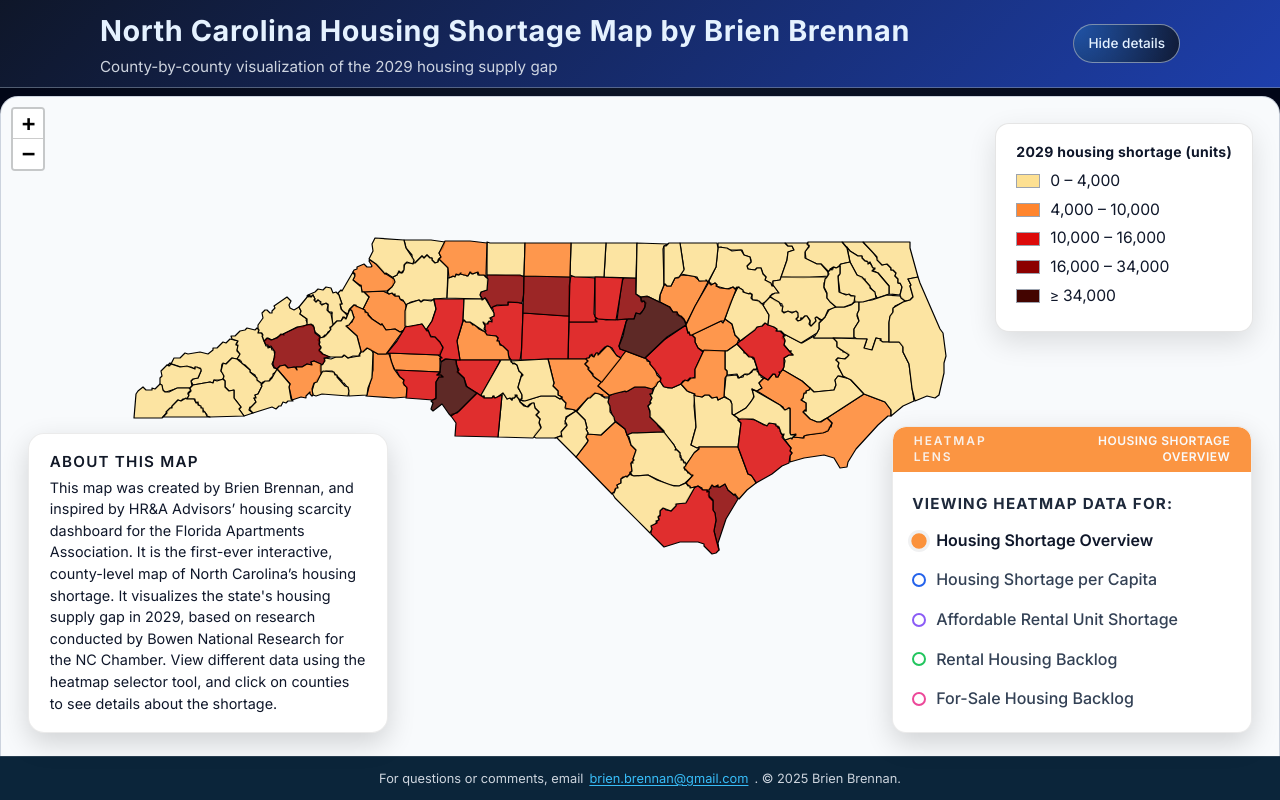
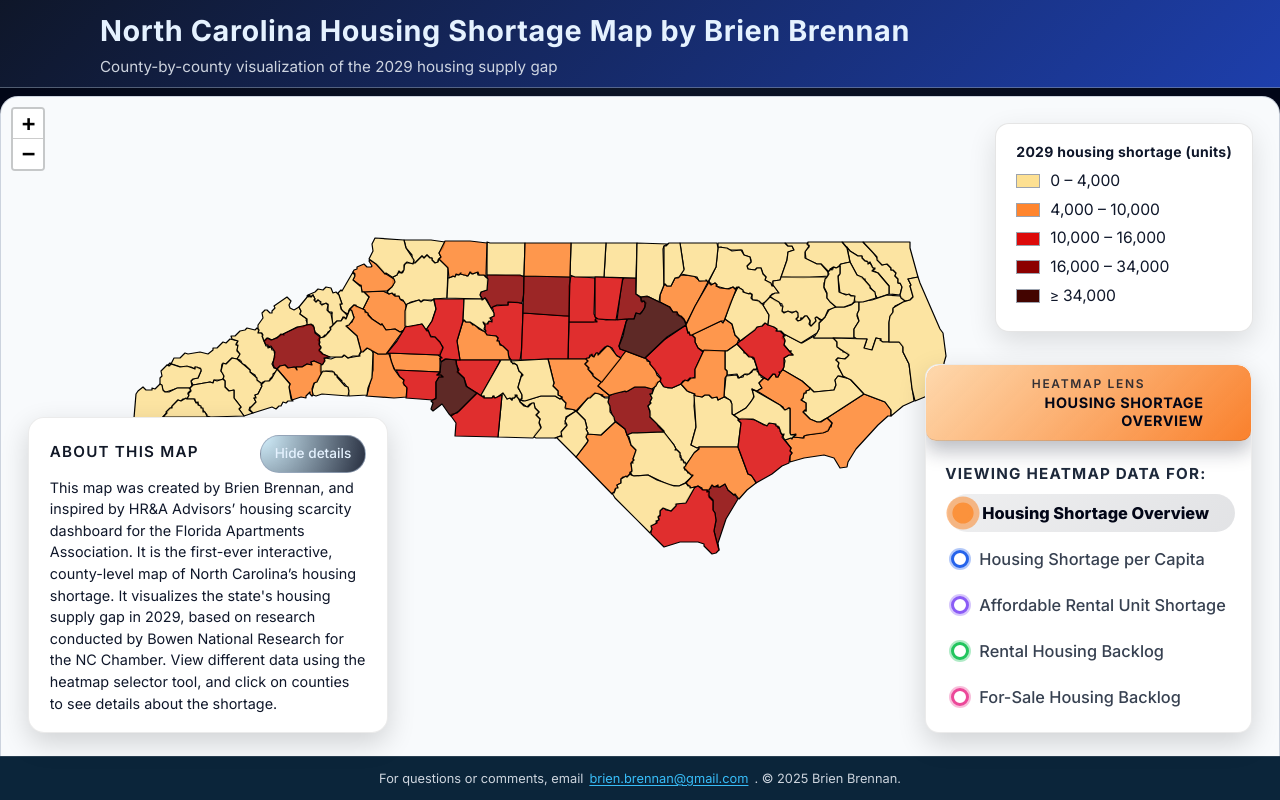
Before and after one commit to Brennan919/nc-housing-map, a Next.js app: page / in a window 1280 px wide. Built offline with nearby package versions, Linux system fonts and the light colour scheme.

Commit message:
Move Hide details button and change lens circle selectors, loudened animation

```diff
--- a/app/NcMap.js
+++ b/app/NcMap.js
@@ -578,7 +578,7 @@ function LensSelector({ activeLensId, setActiveLensId }) {
                   }`}
                   aria-hidden="true"
                 />
-                <span className="lens-label-text">{cfg.shortLabel}</span>
+                <span className="lens-option-label">{cfg.shortLabel}</span>
               </button>
             );
           })}
--- a/app/globals.css
+++ b/app/globals.css
@@ -200,6 +200,37 @@ body {
   letter-spacing: 0.08em;
   color: #111827;
 }
+
+/* ==========================
+   ABOUT PANEL COLLAPSE
+   ========================== */
+
+/* Header row inside the about card */
+.about-panel-header-row {
+  display: flex;
+  align-items: center;
+  justify-content: space-between;
+  gap: 0.5rem;
+  margin-bottom: 0.25rem;
+}
+
+/* The body text area that will collapse/expand */
+.about-panel-body {
+  overflow: hidden;
+  max-height: 260px;
+  transition:
+    max-height 0.24s ease,
+    opacity 0.22s ease,
+    margin-top 0.22s ease;
+  margin-top: 0.25rem;
+}
+
+.about-panel-body-collapsed {
+  max-height: 0;
+  opacity: 0;
+  margin-top: 0;
+}
+
 
 .about-text {
   margin: 0;
@@ -472,134 +503,269 @@ body {
   color: #1e293b !important;
 }
 
-.lens-option {
-  font-size: 1rem !important;
-  font-weight: 500 !important;
-  color: #334155 !important;
+/* =========================
+   LENS OPTIONS – LOUDER UI
+   ========================= */
+
+/* Container for the list */
+.lens-options {
+  display: flex;
+  flex-direction: column;
+  gap: 8px;
 }
 
-.lens-option-active {
-  font-weight: 700 !important;
-  color: #0f172a !important;
+/* Each row (dot + text) */
+.lens-option {
+  border: none;
+  background: transparent;
+  padding: 8px 6px;
+  cursor: pointer;
+  display: flex;
+  align-items: center;
+  font-size: 1.02rem;
+  font-weight: 500;
+  color: #374151;
+  text-align: left;
+
+  border-radius: 999px;
+  transition:
+    color 0.18s ease,
+    background-color 0.18s ease,
+    transform 0.16s ease;
+}
+
+/* Hover: subtle slide and pill background */
+.lens-option:hover {
+  color: #111827;
+}
+
+/* Louder animation: bump the dot a bit on hover */
+.lens-option:hover .lens-dot {
+  transform: scale(1.08);
 }
 
 
-
-.lens-options {
-  display: flex;
-  flex-direction: column;
-  gap: 6px;
+/* Active: much darker + bolder + stronger pill */
+.lens-option-active {
+  font-weight: 750;
+  color: #020617;
+  background: linear-gradient(
+    135deg,
+    rgba(15, 23, 42, 0.07),
+    rgba(15, 23, 42, 0.12)
+  );
+  transform: translateX(3px);
 }
 
-.lens-option {
-  border: none;
-  background: transparent;
-  padding: 6px 0;
-  cursor: pointer;
-  display: flex;
-  align-items: center;
-  font-size: 0.98rem;
-  font-weight: 500;
-  color: #374151;
-  text-align: left;
-  transition: color 140ms ease, transform 140ms ease;
+/* Label span inside each lens-option; you already changed JSX to use this */
+.lens-option-label {
+  font-weight: inherit;
+  font-size: 1.02rem;
 }
 
-.lens-option:hover {
-  color: #111827;
-  transform: translateX(1px);
-}
+/* =============================
+   LENS DOTS – BIGGER / THICKER
+   ============================= */
 
-.lens-option-active {
-  font-weight: 700;
-  color: #111827;
-}
-
-/* Optional: slightly emphasize text for the active lens */
-.lens-option-active .lens-label-text {
-  font-weight: 600;
-}
-
-/* Smooth motion for the dots themselves */
+/* Base dot style – larger + animated */
 .lens-dot {
-  width: 14px;
-  height: 14px;
+  width: 18px;
+  height: 18px;
   border-radius: 999px;
   margin-right: 10px;
-  border-width: 2px;
+
+  border-width: 3px;
   border-style: solid;
   background: #ffffff;
   box-sizing: border-box;
-  transition: transform 140ms ease, box-shadow 140ms ease;
-}
 
-/* Gentle hover scale */
-.lens-option:hover .lens-dot {
-  transform: scale(1.05);
-}
-
-/* Slightly larger + subtle halo for the active lens */
-.lens-option-active .lens-dot {
-  transform: scale(1.1);
-  box-shadow: 0 0 0 3px rgba(15, 23, 42, 0.06);
+  /* smooth animation */
+  transition:
+    background-color 0.2s ease,
+    transform 0.2s ease,
+    box-shadow 0.2s ease;
 }
 
 
+/* Hover: slight grow */
+.lens-option:hover .lens-dot {
+  transform: scale(1.08);
+}
 
-/* Base dot style */
-.lens-dot {
-  width: 14px;
-  height: 14px;
-  border-radius: 999px;
-  margin-right: 10px;
-  border-width: 2px;
-  border-style: solid;
-  background: #ffffff;
-  box-sizing: border-box;
+/* Active: louder pop + halo (background stays white) */
+.lens-option-active .lens-dot {
+  transform: scale(1.22);
 }
 
 
-/* Palette-specific dot outlines (match the choropleth palettes) */
+/* Palette-specific dot outlines (match your existing colors) */
 .lens-dot-overview {
   border-color: #fb923c; /* orange */
+}
+.lens-dot-per_capita {
+  border-color: #2563eb; /* blue */
+}
+.lens-dot-affordable_rental {
+  border-color: #8b5cf6; /* purple */
+}
+.lens-dot-rental_backlog {
+  border-color: #22c55e; /* green */
+}
+.lens-dot-forsale_backlog {
+  border-color: #ec4899; /* pink/red */
+}
+
+/* Inactive rings: unfilled dots with a visible halo */
+.lens-dot-overview {
+  border-color: #fb923c; /* orange */
+  box-shadow: 0 0 0 2px rgba(251, 146, 60, 0.35);
 }
 
 .lens-dot-per_capita {
   border-color: #2563eb; /* blue */
+  box-shadow: 0 0 0 2px rgba(37, 99, 235, 0.35);
 }
 
 .lens-dot-affordable_rental {
   border-color: #8b5cf6; /* purple */
+  box-shadow: 0 0 0 2px rgba(139, 92, 246, 0.35);
 }
 
 .lens-dot-rental_backlog {
   border-color: #22c55e; /* green */
+  box-shadow: 0 0 0 2px rgba(34, 197, 94, 0.35);
 }
 
 .lens-dot-forsale_backlog {
   border-color: #ec4899; /* pink/red */
+  box-shadow: 0 0 0 2px rgba(236, 72, 153, 0.35);
 }
 
-/* Fill the circle when active */
+
+/* Active dots: filled + thicker halo + scale for loud animation */
 .lens-dot-active.lens-dot-overview {
   background: #fb923c;
+  box-shadow: 0 0 0 5px rgba(251, 146, 60, 0.6);
+  transform: scale(1.18);
 }
 
 .lens-dot-active.lens-dot-per_capita {
   background: #2563eb;
+  box-shadow: 0 0 0 5px rgba(37, 99, 235, 0.6);
+  transform: scale(1.18);
 }
 
 .lens-dot-active.lens-dot-affordable_rental {
   background: #8b5cf6;
+  box-shadow: 0 0 0 5px rgba(139, 92, 246, 0.6);
+  transform: scale(1.18);
 }
 
 .lens-dot-active.lens-dot-rental_backlog {
   background: #22c55e;
+  box-shadow: 0 0 0 5px rgba(34, 197, 94, 0.6);
+  transform: scale(1.18);
 }
 
 .lens-dot-active.lens-dot-forsale_backlog {
   background: #ec4899;
+  box-shadow: 0 0 0 5px rgba(236, 72, 153, 0.6);
+  transform: scale(1.18);
 }
+
+
+/* =============================
+   LENS CARD HEADER BAR
+   ============================= */
+
+.lens-card-header {
+  margin: -1rem -1.2rem 0.8rem; /* let header stretch to card edges */
+  padding: 0.65rem 1.2rem;
+
+  border-radius: 14px 14px 10px 10px;
+  display: flex;
+  flex-direction: column;
+  gap: 2px;
+
+  background: rgba(229, 231, 235, 0.96); /* neutral fallback */
+  backdrop-filter: blur(14px);
+
+  border-bottom: 1px solid rgba(15, 23, 42, 0.16);
+  box-shadow: 0 10px 20px rgba(15, 23, 42, 0.28);
+
+  transition:
+    background 0.2s ease,
+    color 0.2s ease;
+}
+
+/* Small label "Heatmap lens" */
+.lens-card-header-label {
+  font-size: 0.75rem;
+  font-weight: 600;
+  letter-spacing: 0.14em;
+  text-transform: uppercase;
+  color: #111827;
+  opacity: 0.85;
+}
+
+/* Active lens name (wraps nicely) */
+.lens-card-header-active {
+  font-size: 0.9rem;
+  font-weight: 700;
+  color: #020617;
+  white-space: normal;    /* allow wrapping */
+  max-width: 230px;       /* ensures backlog titles wrap */
+  line-height: 1.25;
+}
+
+/* Subtitle text inside header (if you use it) */
+.lens-header-subtitle {
+  font-size: 0.83rem;
+  font-weight: 500;
+  color: rgba(15, 23, 42, 0.85);
+}
+
+/* Per-lens header tints; text stays dark for readability */
+.lens-card-header-overview {
+  background: linear-gradient(
+    135deg,
+    rgba(254, 215, 170, 0.96),
+    rgba(249, 115, 22, 0.9)
+  );
+}
+
+.lens-card-header-per_capita {
+  background: linear-gradient(
+    135deg,
+    rgba(191, 219, 254, 0.96),
+    rgba(37, 99, 235, 0.9)
+  );
+}
+
+.lens-card-header-affordable_rental {
+  background: linear-gradient(
+    135deg,
+    rgba(221, 214, 254, 0.96),
+    rgba(139, 92, 246, 0.9)
+  );
+}
+
+.lens-card-header-rental_backlog {
+  background: linear-gradient(
+    135deg,
+    rgba(187, 247, 208, 0.96),
+    rgba(34, 197, 94, 0.9)
+  );
+}
+
+.lens-card-header-forsale_backlog {
+  background: linear-gradient(
+    135deg,
+    rgba(251, 207, 232, 0.96),
+    rgba(236, 72, 153, 0.9)
+  );
+}
+
 
 
 .lens-select {
--- a/app/page.js
+++ b/app/page.js
@@ -21,22 +21,31 @@ export default function Home() {
         County-by-county visualization of the 2029 housing supply gap
       </p>
     </div>
+  </div>
+</header>
 
+
+      {/* Main content: about panel + map */}
+      {/* Main content: about panel + map */}
+<main className="main-content">
+  <section className="about-panel" aria-label="About this map">
+    <div className="about-panel-header-row">
+      <h2 className="about-title">About this map</h2>
       <button
         type="button"
         className="about-toggle"
         onClick={() => setShowAbout((prev) => !prev)}
       >
-            {showAbout ? "Hide details" : "About this map"}
+        {showAbout ? "Hide details" : "Show details"}
       </button>
     </div>
-      </header>
 
-      {/* Main content: about panel + map */}
-      <main className="main-content">
-        {showAbout && (
-          <section className="about-panel" aria-label="About this map">
-            <h2 className="about-title">About this map</h2>
+    <div
+      className={
+        "about-panel-body" +
+        (showAbout ? "" : " about-panel-body-collapsed")
+      }
+    >
       <p className="about-text">
         This map was created by Brien Brennan, and inspired by HR&amp;A
         Advisors&rsquo; housing scarcity dashboard for the Florida
@@ -47,13 +56,14 @@ export default function Home() {
         View different data using the heatmap selector tool, and click on
         counties to see details about the shortage.
       </p>
+    </div>
   </section>
-        )}
 
   <section className="page-map-wrapper">
     <NcMap />
   </section>
 </main>
+
 
       {/* Fixed footer with contact + copyright */}
       <footer className="site-footer">
```
Lines whose indentation alone changed are shown as unchanged.
